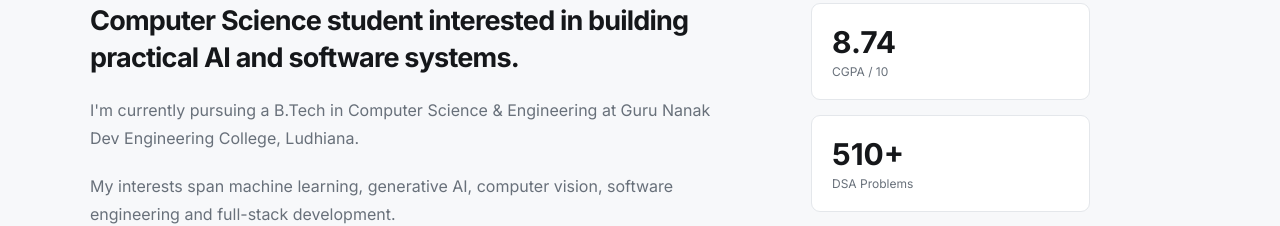
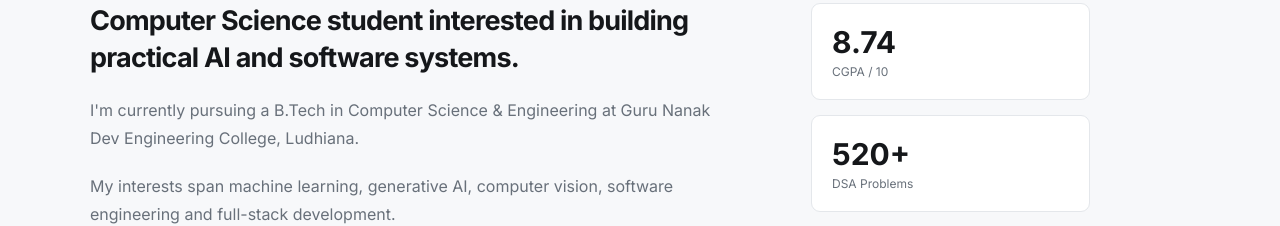
Before and after one commit to simran-kaur5/portfolio, a React (Vite) app: page / in a window 1280 px wide. Shown: the part 900-1126 px from the top of the page. Built offline with nearby package versions, Linux system fonts and the light colour scheme.

Commit message:
Changed number of problems solved

```diff
--- a/src/App.jsx
+++ b/src/App.jsx
@@ -314,7 +314,7 @@ function App() {
             </div>
 
             <div className="stat">
-              <strong>510+</strong>
+              <strong>520+</strong>
               <span>DSA Problems</span>
             </div>
 
```
